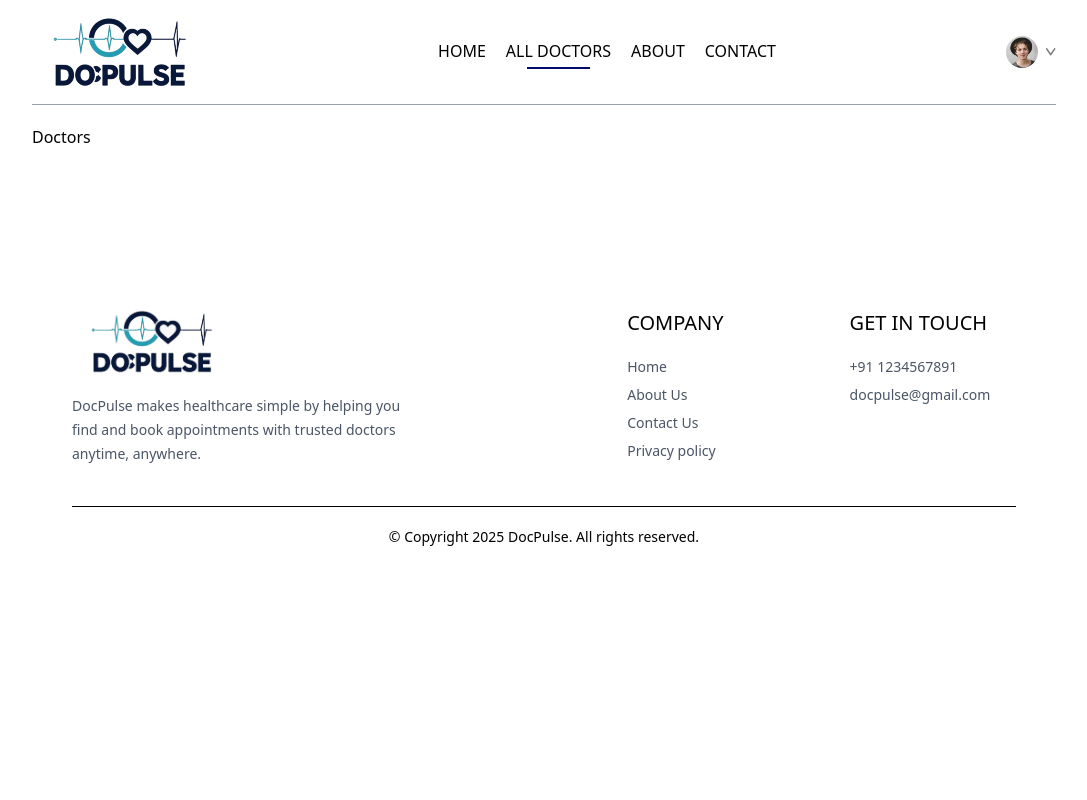
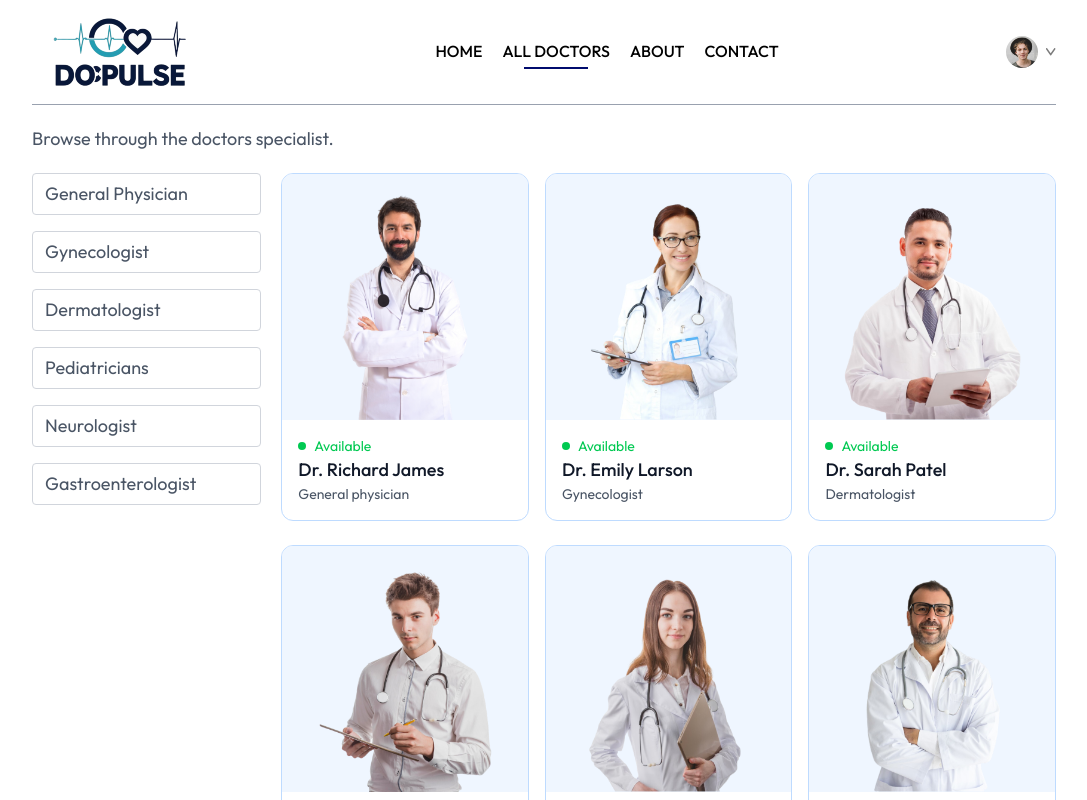
Before and after one commit to Saumya-Jain-B2K/DocPulse, a React (Vite) app in the folder frontend/: page /doctors in a window 1280 px wide. Shown: the top 800 px of the page, without its empty margins (96-1183 px from the left). Built offline with nearby package versions, Linux system fonts and the light colour scheme.

Commit message:
finished the all doctors page and after this going to work on appointments page

```diff
--- a/frontend/src/assets/assets.js
+++ b/frontend/src/assets/assets.js
@@ -296,4 +296,18 @@
             line2: 'Circle, Ring Road, London'
         }
     },
+    {
+        _id: 'doc16',
+        name: 'Dr. Tony Amber',
+        image: doc14,
+        speciality: 'Gastroenterologist',
+        degree: 'MBBS',
+        experience: '2 Years',
+        about: 'Dr. Davis has a strong commitment to delivering comprehensive medical care, focusing on preventive medicine, early diagnosis, and effective treatment strategies. Dr. Davis has a strong commitment to delivering comprehensive medical care, focusing on preventive medicine, early diagnosis, and effective treatment strategies.',
+        fees: 90,
+        address: {
+            line1: '37th Cross, Richmond',
+            line2: 'Circle, Ring Road, London'
+        }
+    },
 ]
--- a/frontend/src/components/NavBar.jsx
+++ b/frontend/src/components/NavBar.jsx
@@ -11,7 +11,7 @@
 
   return (
     <div className='flex items-center justify-between text-m py-4 mb-5 border-b border-b-gray-400'>
-        <img className='w-44 cursor-pointer' src={assets.logo} alt="DocPulse"/>
+        <img onClick={() => navigate('/')} className='w-44 cursor-pointer' src={assets.logo} alt="DocPulse"/>
         <ul className='hidden md:flex items-start gap-5 font-medium'>
             <NavLink to={'/'}>
                 <li className='py-1'>HOME</li>
--- a/frontend/src/index.css
+++ b/frontend/src/index.css
@@ -1,4 +1,9 @@
+@import url('https://fonts.googleapis.com/css2?family=Outfit:wght@100..900&display=swap');
 @import "tailwindcss";
+
+*{
+    font-family: Outfit;
+}
 
 .active hr{
     @apply block
--- a/frontend/src/pages/Doctors.jsx
+++ b/frontend/src/pages/Doctors.jsx
@@ -1,9 +1,56 @@
-import React from 'react'
+import React, { useContext, useEffect, useState } from 'react'
+import { useNavigate, useParams } from 'react-router-dom'
+import {AppContext} from "../context/AppContext"
+
 
 const Doctors = () => {
+
+  const {speciality} = useParams();
+  const [filterDoc, setFilterDoc] = useState([]);
+  const navigate = useNavigate();
+
+  const {doctors} = useContext(AppContext)
+
+  const applyFilter = () => {
+    if (speciality) {
+      setFilterDoc(doctors.filter(doc => doc.speciality === speciality))
+    } else {
+      setFilterDoc(doctors);
+    }
+  }
+
+  useEffect(() => {
+    applyFilter();
+  }, [doctors, speciality])
   return (
     <div>
-      Doctors
+      <p className='text-gray-600 text-lg'>Browse through the doctors specialist.</p>
+      <div className='flex flex-col sm:flex-row items-start gap-5 mt-5'>
+        <div className='flex flex-col gap-4 text-lg text-gray-600'>
+          <p onClick={() => speciality === 'General physician' ? navigate('/doctors') : navigate('/doctors/General physician')} className={`w-[94vw] sm:w-auto pl-3 py-1.5 pr-16 border border-gray-300 rounded transition-all cursor-pointer ${speciality === "General physician" ? "bg-indigo-100 text-black" : ""}`}>General Physician</p>
+          <p onClick={() => speciality === 'Gynecologist' ? navigate('/doctors') : navigate('/doctors/Gynecologist')} className={`w-[94vw] sm:w-auto pl-3 py-1.5 pr-16 border border-gray-300 rounded transition-all cursor-pointer ${speciality === "Gynecologist" ? "bg-indigo-100 text-black" : ""}`}>Gynecologist</p>
+          <p onClick={() => speciality === 'Dermatologist' ? navigate('/doctors') : navigate('/doctors/Dermatologist')} className={`w-[94vw] sm:w-auto pl-3 py-1.5 pr-16 border border-gray-300 rounded transition-all cursor-pointer ${speciality === "Dermatologist" ? "bg-indigo-100 text-black" : ""}`}>Dermatologist</p>
+          <p onClick={() => speciality === 'Pediatricians' ? navigate('/doctors') : navigate('/doctors/Pediatricians')} className={`w-[94vw] sm:w-auto pl-3 py-1.5 pr-16 border border-gray-300 rounded transition-all cursor-pointer ${speciality === "Pediatricians" ? "bg-indigo-100 text-black" : ""}`}>Pediatricians</p>
+          <p onClick={() => speciality === 'Neurologist' ? navigate('/doctors') : navigate('/doctors/Neurologist')} className={`w-[94vw] sm:w-auto pl-3 py-1.5 pr-16 border border-gray-300 rounded transition-all cursor-pointer ${speciality === "Neurologist" ? "bg-indigo-100 text-black" : ""}`}>Neurologist</p>
+          <p onClick={() => speciality === 'Gastroenterologist' ? navigate('/doctors') : navigate('/doctors/Gastroenterologist')} className={`w-[94vw] sm:w-auto pl-3 py-1.5 pr-16 border border-gray-300 rounded transition-all cursor-pointer ${speciality === "Gastroenterologist" ? "bg-indigo-100 text-black" : ""}`}>Gastroenterologist</p>
+        </div>
+        <div className='w-full grid grid-cols-[repeat(auto-fill,minmax(200px,1fr))] gap-4 gap-y-6'>
+          {
+            filterDoc.map((item, index)=> (
+            <div onClick={() => navigate(`/appointment/${item._id}`)} key={index} className='border border-blue-200 rounded-xl overflow-hidden cursor-pointer hover:translate-y-[-10px] transition-all duration-500'>
+                <img className='bg-blue-50' src={item.image} alt="" />
+                <div className='p-4'>
+                    <div className='flex items-center gap-2 text-sm text-center text-green-500'>
+                        <p className='w-2 h-2 bg-green-500 rounded-full'></p><p>Available</p>
+                    </div>
+                    <p className='text-gray-900 text-lg font-medium'>{item.name}</p>
+                    <p className='text-gray-600 text-sm'>{item.speciality}</p>
+                </div>
+            </div>
+            ))
+          }
+        </div>
+      </div>
     </div>
   )
 }
```
